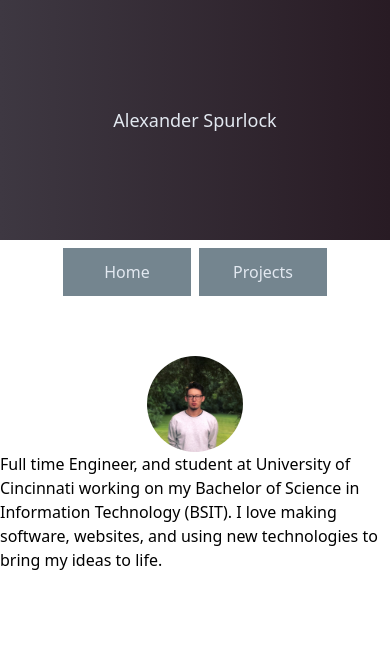
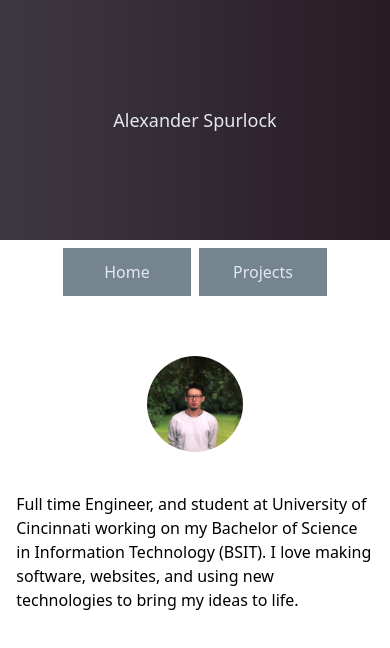
Before and after one commit to alexspurlock25/personal-site, a React (Vite) app: page / in a window 390 px wide. Shown: the top 648 px of the page. Built offline with nearby package versions, Linux system fonts and the light colour scheme.

Commit message:
mobile styles applied

```diff
--- a/src/pages/HomePage.jsx
+++ b/src/pages/HomePage.jsx
@@ -11,7 +11,7 @@ const HomePage = () => {
     return (
         <div className={ containerStyles }>
             <ProfilePicture />
-            <div>
+            <div className=' m-auto w-11/12 mt-10'>
                 { aboutMeData.aboutMe }
             </div>
         </div>
```
